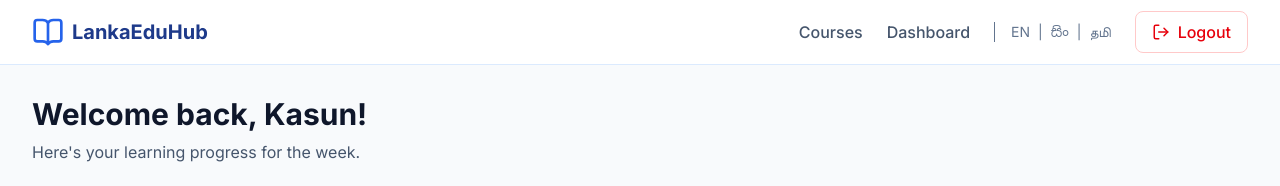
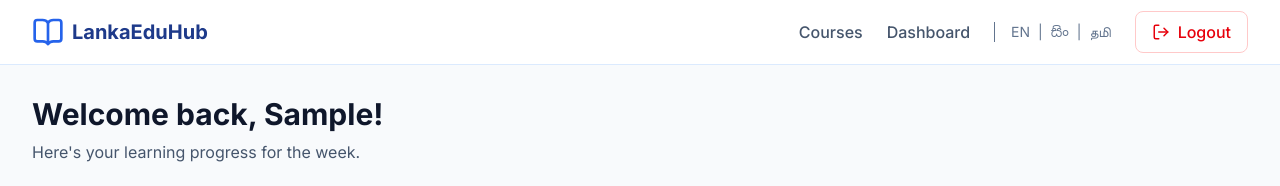
Before and after one commit to ranumipesakya/AI_Class, a React app in the folder frontend/: page /dashboard in a window 1280 px wide. Shown: the top 186 px of the page. Built offline with nearby package versions, Linux system fonts and the light colour scheme; sample sign-in values are in the browser's storage; the HTML template or start-up script is replaced by a standard one.

Commit message:
Dynamic user name in StudentDashboard

```diff
--- a/frontend/src/pages/StudentDashboard.jsx
+++ b/frontend/src/pages/StudentDashboard.jsx
@@ -2,10 +2,14 @@ import { Book, Award, Clock, ArrowRight } from 'lucide-react';
 import { Link } from 'react-router-dom';
 
 const StudentDashboard = () => {
+  const userInfo = localStorage.getItem('userInfo');
+  const user = userInfo ? JSON.parse(userInfo) : null;
+  const firstName = user?.name ? user.name.split(' ')[0] : 'Student';
+
   return (
     <div className="max-w-7xl mx-auto px-4 sm:px-6 lg:px-8 py-8">
       <div className="mb-8">
-        <h1 className="text-3xl font-bold text-slate-900">Welcome back, Kasun!</h1>
+        <h1 className="text-3xl font-bold text-slate-900">Welcome back, {firstName}!</h1>
         <p className="text-slate-600 mt-2">Here's your learning progress for the week.</p>
       </div>
 
```
